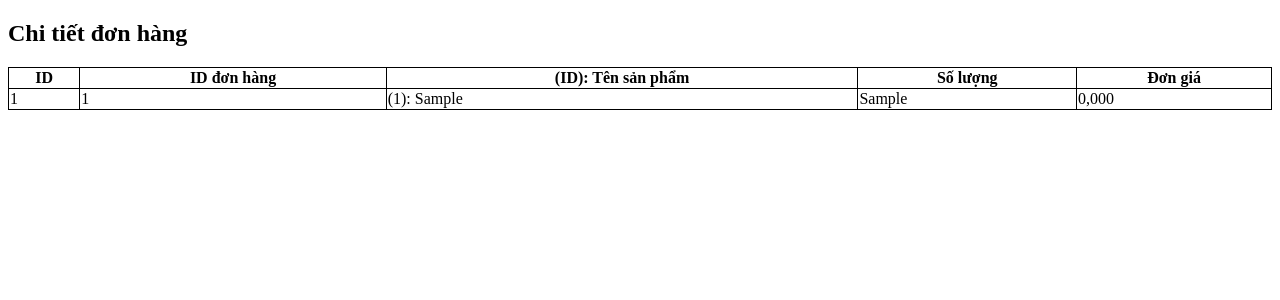
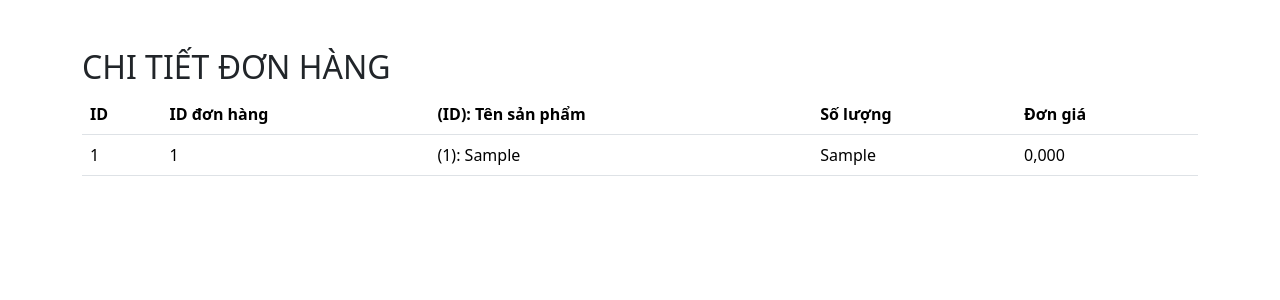
Before and after one commit to bin2aa/PhoneStore, a PHP site: template admin/view/orderDetailView.php in a window 1280 px wide. Shown: the top 300 px of the page. Run offline with PHP 8.4, Linux system fonts and the light colour scheme; the template is opened without the code that fills it: most values are stand-ins (such as "Sample title", 1, 10 or a date in 2020).

Commit message:
Update orderDetailView.php

```diff
--- a/admin/view/orderDetailView.php
+++ b/admin/view/orderDetailView.php
@@ -5,25 +5,16 @@
     <meta charset="UTF-8">
     <meta name="viewport" content="width=device-width, initial-scale=1.0">
     <title>Chi tiết đơn hàng</title>
-    <style>
-        table {
-            border-collapse: collapse;
-            width: 100%;
-        }
-
-        table,
-        th,
-        td {
-            border: 1px solid black;
-        }
-    </style>
+    <!-- Bootstrap CSS -->
+    <link href="https://cdn.jsdelivr.net/npm/bootstrap@5.3.0-alpha1/dist/css/bootstrap.min.css" rel="stylesheet" integrity="sha384-vkA4tf+gfRnJlz9+L0V5kiYcG7Bi4JF3x04fX5uU5fWVJ+u9PwIZgecokFm5P1C5" crossorigin="anonymous">
 </head>
 
 <body>
-    <div class=detailOrder>
-        <h2>Chi tiết đơn hàng</h2>
-        <table>
-            <thead>
+    <div class="container mt-5">
+        <div class="detailOrder">
+            <h2>CHI TIẾT ĐƠN HÀNG</h2>
+            <table class="table">
+                <thead class="bg-dark text-white">
                     <tr>
                         <th>ID</th>
                         <th>ID đơn hàng</th>
@@ -39,12 +30,15 @@
                             <td><?php echo $orderDetail['id_don_hang']; ?></td>
                             <td><?php echo '(' . $orderDetail['id_san_pham'] . ')' . ': ' . $orderDetail['ten_san_pham']; ?></td>
                             <td><?php echo $orderDetail['so_luong']; ?></td>
-                        <td><?php echo  number_format($orderDetail['gia']) . ',000'; ?></td>
+                            <td><?php echo number_format($orderDetail['gia']) . ',000'; ?></td>
                         </tr>
                     <?php endforeach; ?>
                 </tbody>
             </table>
         </div>
+    </div>
+    <!-- Bootstrap Bundle with Popper -->
+    <script src="https://cdn.jsdelivr.net/npm/bootstrap@5.3.0-alpha1/dist/js/bootstrap.bundle.min.js" integrity="sha384-NV2DWb1Wti8OY8T4O8wc4OJ1sGJ/Ocp3kiS8BRceP8OVR0sN3gkNDISPDgaFwhB3" crossorigin="anonymous"></script>
 </body>
 
 </html>
```
Lines whose indentation alone changed are shown as unchanged.
